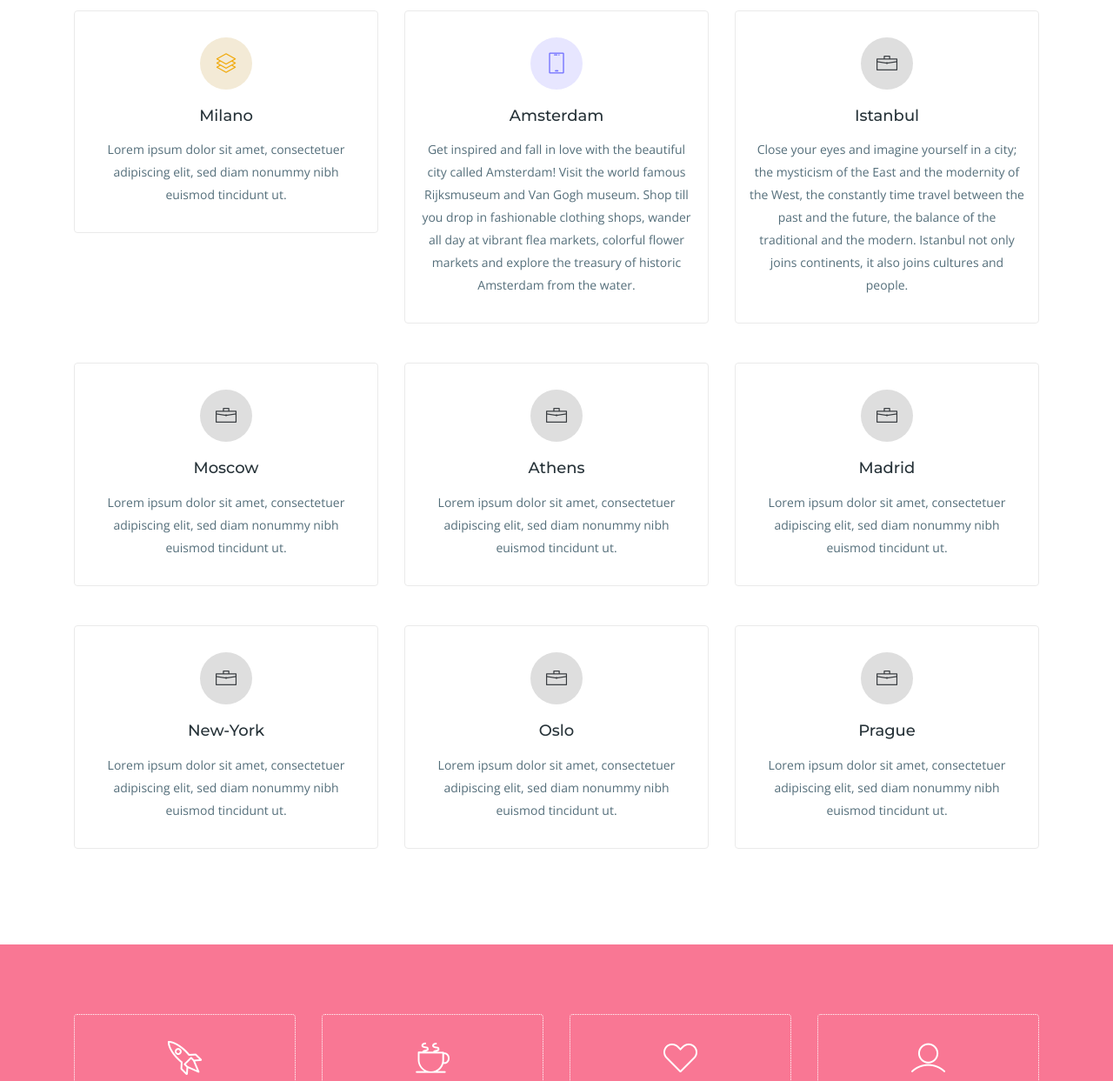
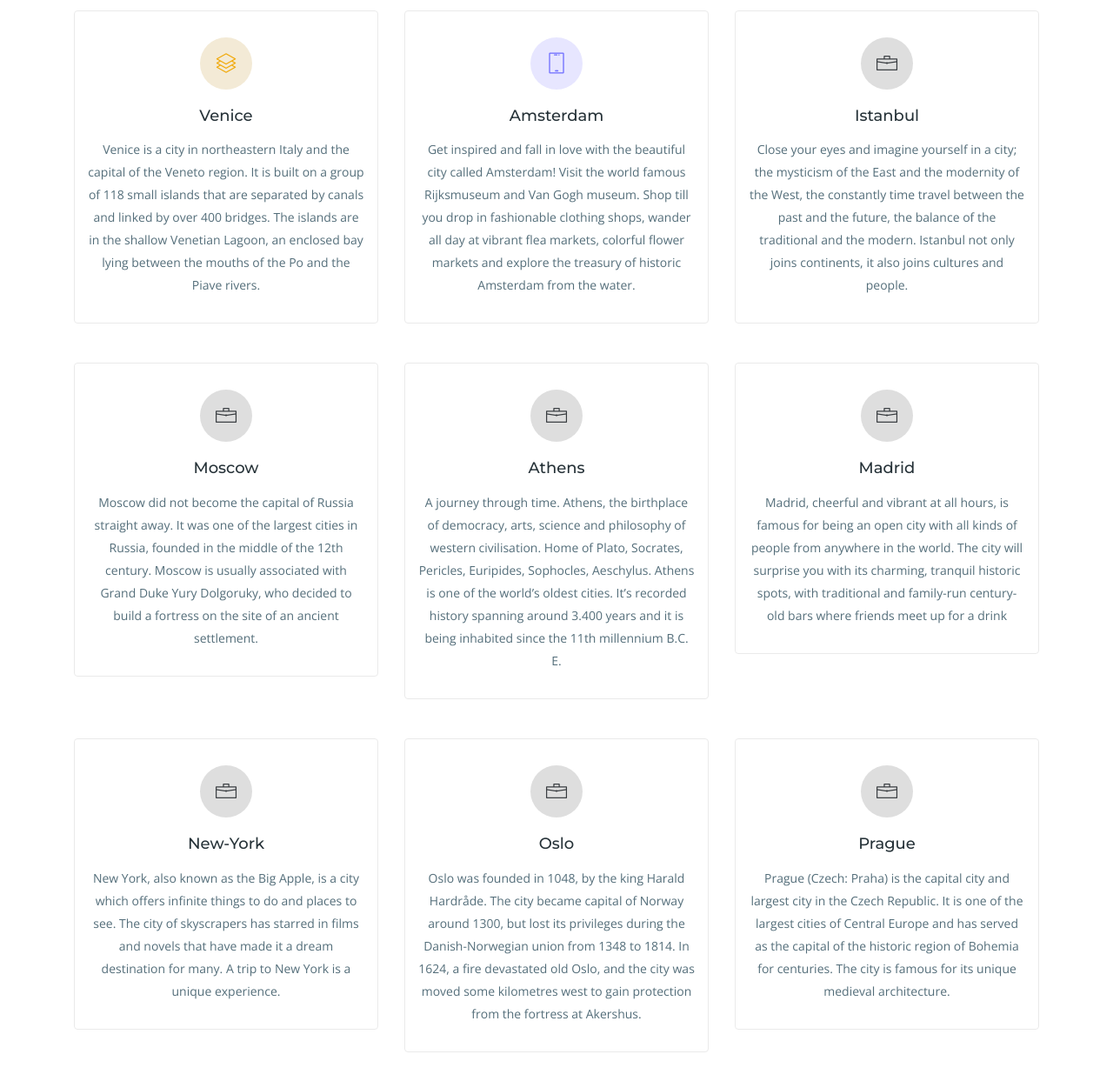
Before and after one commit to Fatih022/culturegram, a plain HTML site: page index.html in a window 1280 px wide. Shown: the part 1241-2484 px from the top of the page at 87% size. Drawn offline with nearby package versions, Linux system fonts and the light colour scheme; files whose address does not match are found by name.

Commit message:
ajout de contenu

```diff
--- a/index.html
+++ b/index.html
@@ -111,7 +111,7 @@
               </div>
               <h4>Berlin</h4>
               <p>The German capital is a history packed city. Devastated at the end of World War II and divided by a Wall for 28 years,
-                Berlin regains its former splendor at great strides..</p>
+                Berlin regains its former splendor at great strides.</p>
             </div>
           </div>
           <div class="col-lg-4 col-md-6 col-xs-12">
@@ -130,8 +130,10 @@
               <div class="icon color-4">
                 <i class="lni-layers"></i>
               </div>
-              <h4>Milano</h4>
-              <p>Lorem ipsum dolor sit amet, consectetuer adipiscing elit, sed diam nonummy nibh euismod tincidunt ut.</p>
+              <h4>Venice</h4>
+              <p>Venice is a city in northeastern Italy and the capital of the Veneto region.
+                It is built on a group of 118 small islands that are separated by canals and linked by over 400 bridges.
+                The islands are in the shallow Venetian Lagoon, an enclosed bay lying between the mouths of the Po and the Piave rivers.</p>
             </div>
           </div>
           <div class="col-lg-4 col-md-6 col-xs-12">
@@ -165,7 +167,9 @@
                 <i class="lni-briefcase"></i>
               </div>
               <h4>Moscow</h4>
-              <p>Lorem ipsum dolor sit amet, consectetuer adipiscing elit, sed diam nonummy nibh euismod tincidunt ut.</p>
+              <p>Moscow did not become the capital of Russia straight away.
+                It was one of the largest cities in Russia, founded in the middle of the 12th century.
+                Moscow is usually associated with Grand Duke Yury Dolgoruky, who decided to build a fortress on the site of an ancient settlement.</p>
             </div>
           </div>
           <div class="col-lg-4 col-md-6 col-xs-12">
@@ -174,7 +178,11 @@
                 <i class="lni-briefcase"></i>
               </div>
               <h4>Athens</h4>
-              <p>Lorem ipsum dolor sit amet, consectetuer adipiscing elit, sed diam nonummy nibh euismod tincidunt ut.</p>
+              <p>A journey through time.
+                 Athens, the birthplace of democracy, arts, science and philosophy of western civilisation.
+                 Home of Plato, Socrates, Pericles, Euripides, Sophocles, Aeschylus.
+                 Athens is one of the world’s oldest cities.
+                 It’s recorded history spanning around 3.400 years and it is being inhabited since the 11th millennium B.C. E.</p>
             </div>
           </div>
           <div class="col-lg-4 col-md-6 col-xs-12">
@@ -183,7 +191,8 @@
                 <i class="lni-briefcase"></i>
               </div>
               <h4>Madrid</h4>
-              <p>Lorem ipsum dolor sit amet, consectetuer adipiscing elit, sed diam nonummy nibh euismod tincidunt ut.</p>
+              <p>Madrid, cheerful and vibrant at all hours, is famous for being an open city with all kinds of people from anywhere in the world.
+              The city will surprise you with its charming, tranquil historic spots, with traditional and family-run century-old bars where friends meet up for a drink</p>
             </div>
           </div>
           <div class="col-lg-4 col-md-6 col-xs-12">
@@ -192,7 +201,10 @@
                 <i class="lni-briefcase"></i>
               </div>
               <h4>New-York</h4>
-              <p>Lorem ipsum dolor sit amet, consectetuer adipiscing elit, sed diam nonummy nibh euismod tincidunt ut.</p>
+              <p>New York, also known as the Big Apple,
+                is a city which offers infinite things to do and places to see.
+                The city of skyscrapers has starred in films and novels that have made it a dream destination for many.
+                A trip to New York is a unique experience.</p>
             </div>
           </div><div class="col-lg-4 col-md-6 col-xs-12">
             <div class="item-boxes services-item wow fadeInDown" data-wow-delay="1.2s">
@@ -200,7 +212,9 @@
                 <i class="lni-briefcase"></i>
               </div>
               <h4>Oslo</h4>
-              <p>Lorem ipsum dolor sit amet, consectetuer adipiscing elit, sed diam nonummy nibh euismod tincidunt ut.</p>
+              <p>Oslo was founded in 1048, by the king Harald Hardråde.
+                The city became capital of Norway around 1300, but lost its privileges during the Danish-Norwegian union from 1348 to 1814.
+                In 1624, a fire devastated old Oslo, and the city was moved some kilometres west to gain protection from the fortress at Akershus.</p>
             </div>
           </div><div class="col-lg-4 col-md-6 col-xs-12">
             <div class="item-boxes services-item wow fadeInDown" data-wow-delay="1.2s">
@@ -208,14 +222,20 @@
                 <i class="lni-briefcase"></i>
               </div>
               <h4>Prague</h4>
-              <p>Lorem ipsum dolor sit amet, consectetuer adipiscing elit, sed diam nonummy nibh euismod tincidunt ut.</p>
+              <p>Prague (Czech: Praha) is the capital city and largest city in the Czech Republic.
+                 It is one of the largest cities of Central Europe and has served as the capital of the historic region of Bohemia for centuries.
+                 The city is famous for its unique medieval architecture.</p>
             </div>
           </div>
         </div>
       </div>
     </section>
     <!-- Services Section End -->
-
+    <div class="section-header">
+      <h2 class="section-title">Culturegram</h2>
+      <!-- <span>culturegram</span> -->
+      <p class="section-subtitle">More destinations coming soon</p>
+    </div>
 
     <!-- Counter Section Start -->
     <div class="counters section bg-defult">
@@ -278,18 +298,34 @@
     <footer>
       <!-- Footer Area Start -->
       <section class="footer-Content">
-        <div class="container">
+
+        <div class="section-header">
+          <h2 class="section-title">Culturegram</h2>
+          <!-- <span>culturegram</span> -->
+          <div class="textwidget">
+              <p>Registered trademark <p>
+              <p>All rights reserved</p>
+            </div>
+          <!-- <p class="section-subtitle">More destinations coming soon</p> -->
+        </div>
+
+
+        <!-- <div class="container">
           <div class="row">
             <div class="col-lg-3 col-md-6 col-sm-6 col-xs-6 col-mb-12">
-              <h3>Culturegram</h3>
-              <div class="textwidget">
+              <div class="section-header">
+                <h2 class="section-title">Culturegram</h2> -->
+                <!-- <span>culturegram</span> -->
+                <!-- <p class="section-subtitle">More destinations coming soon</p>
+              </div>
+            <div class="textwidget">
                 <p>Registered trademark <p>
                 <p>All rights reserved</p>
               </div>
             </div>
 
             </div>
-        </div>
+        </div> -->
       </section>
       <!-- Footer area End -->
 
```
